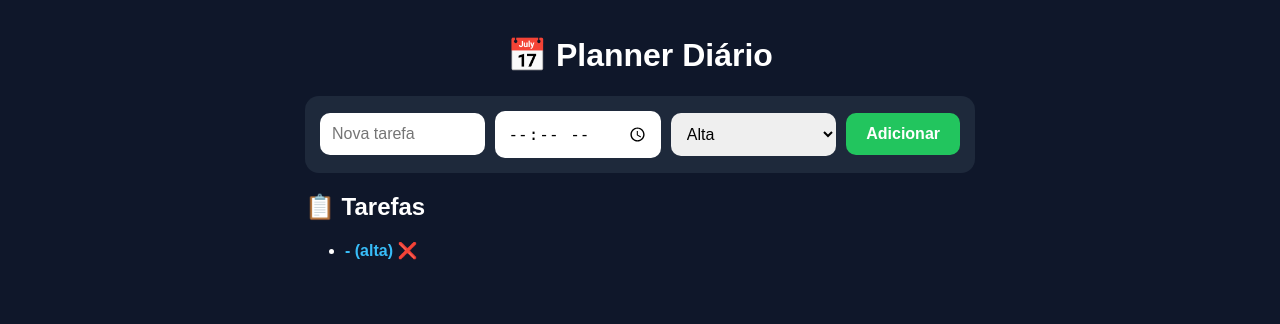
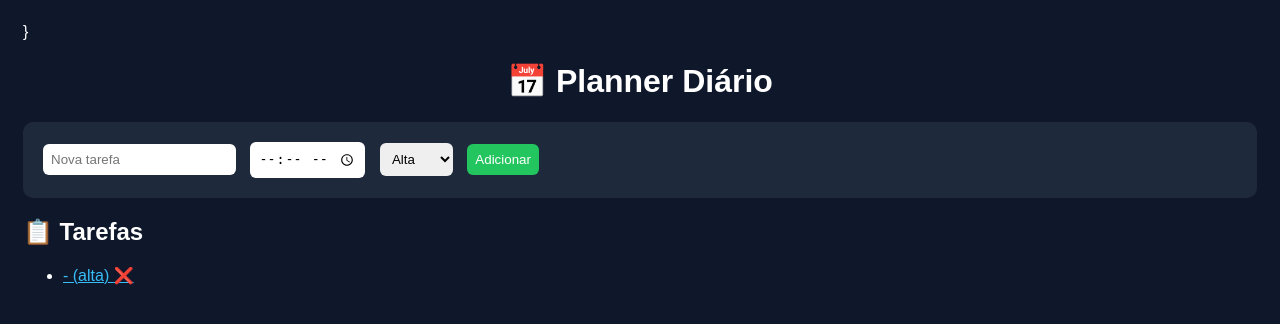
Before and after one commit to gzk2fntmbz-cmyk/planner-diario, a Flask app: page / in a window 1280 px wide. Shown: the top 324 px of the page. Run offline with Flask 3, Linux system fonts and the light colour scheme.

Commit message:
Refactor CSS styles in index.html
Updated styles for body, form, input, and task elements.

```diff
--- a/templates/index.html
+++ b/templates/index.html
@@ -13,60 +13,43 @@
 }
 
    body {
-    font-family: Arial, Helvetica, sans-serif;
+            font-family: Arial;
             background: #0f172a;
             color: white;
-    padding: 15px;
-    margin: 0;
+            padding: 30px;
         }
 
         h1 {
             text-align: center;
-    font-size: clamp(22px, 5vw, 32px);
         }
 
-/* FORM */
         form {
             background: #1e293b;
             padding: 15px;
-    border-radius: 14px;
+            border-radius: 10px;
             margin-bottom: 20px;
-    display: flex;
-    flex-direction: column;
-    gap: 10px;
         }
 
         input, select, button {
-    padding: 12px;
-    border-radius: 10px;
+            padding: 8px;
+            margin: 5px;
+            border-radius: 6px;
             border: none;
-    font-size: 16px;
-    width: 100%;
         }
 
-/* BOTÃO */
         button {
             background: #22c55e;
             color: white;
-    font-weight: bold;
             cursor: pointer;
-    transition: 0.2s;
         }
 
-button:active {
-    transform: scale(0.97);
+        .tarefa {
+            background: #1e293b;
+            padding: 12px;
+            margin: 8px 0;
+            border-radius: 8px;
         }
 
-/* TAREFAS */
-.tarefa {
-    background: #1e293b;
-    padding: 14px;
-    margin: 10px 0;
-    border-radius: 12px;
-    font-size: clamp(14px, 4vw, 18px);
-}
-
-/* PRIORIDADES */
         .alta { border-left: 6px solid #ef4444; }
         .media { border-left: 6px solid #f59e0b; }
         .baixa { border-left: 6px solid #22c55e; }
@@ -76,36 +59,13 @@ button:active {
             opacity: 0.6;
         }
 
-/* LINK */
         a {
             color: #38bdf8;
-    text-decoration: none;
-    font-weight: bold;
         }
+    </style>
+</head>
+<body>
 
-/* DESKTOP AJUSTE */
-@media (min-width: 768px) {
-    body {
-        max-width: 700px;
-        margin: auto;
-    }
-
-    form {
-        flex-direction: row;
-        flex-wrap: wrap;
-        align-items: center;
-    }
-
-    form input,
-    form select {
-        flex: 1;
-        min-width: 120px;
-    }
-
-    form button {
-        width: auto;
-        padding: 12px 20px;
-    }
 }
 </style>
 <body style="font-family:Arial;background:#0f172a;color:white;padding:15px;">
```
Lines whose indentation alone changed are shown as unchanged.
